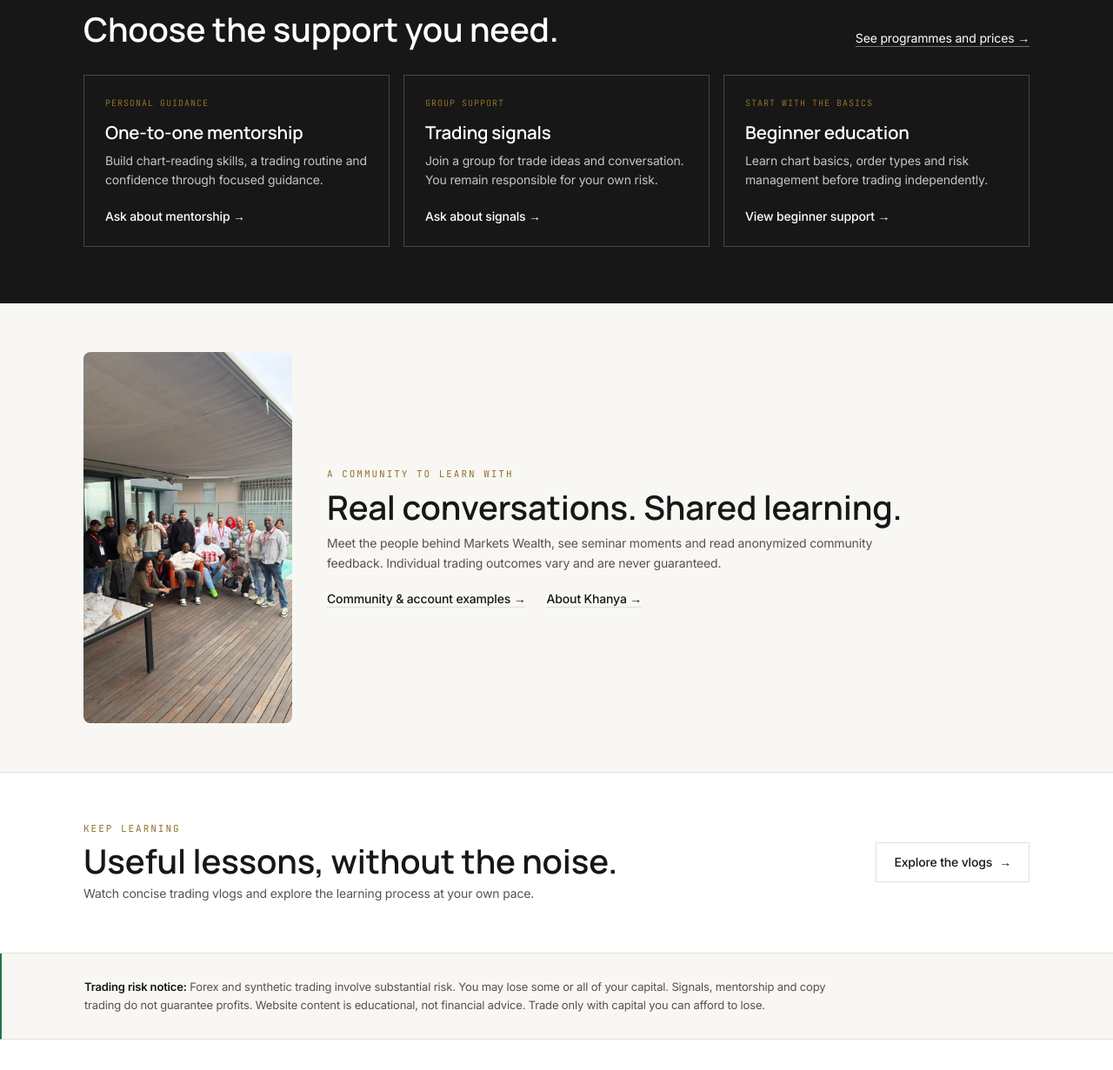
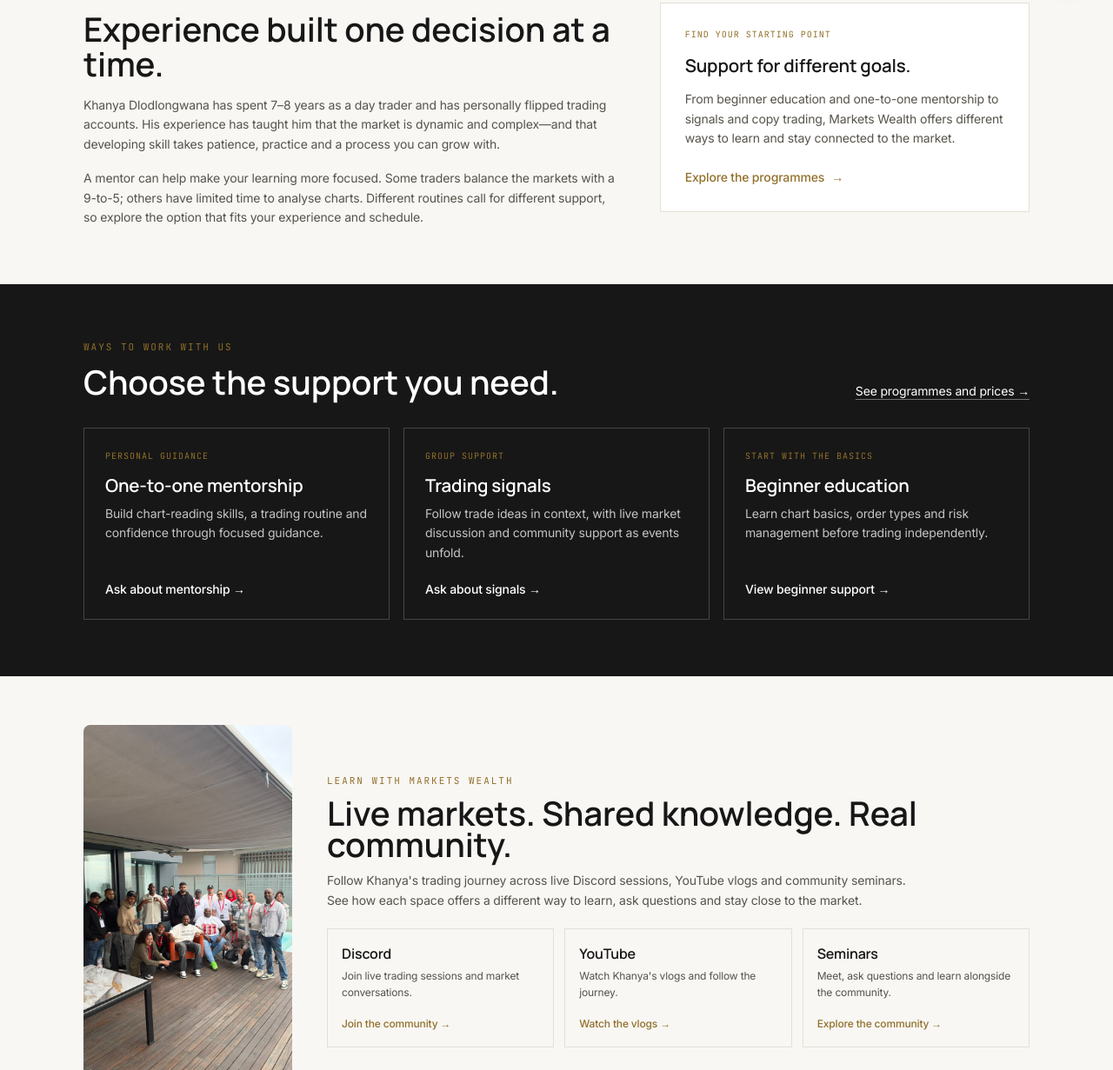
Before and after one commit to Hlakaniphani-Codes/MarketWealth, a plain HTML site: page index.html in a window 1280 px wide. Shown: the part 791-2022 px from the top of the page at 87% size. Drawn offline with nearby package versions, Linux system fonts and the light colour scheme.

Commit message:
Strengthen homepage mentor story
Co-authored-by: Copilot <223556219+Copilot@users.noreply.github.com>

```diff
--- a/index.html
+++ b/index.html
@@ -4,7 +4,7 @@
   <meta charset="utf-8">
   <meta name="viewport" content="width=device-width, initial-scale=1">
   <meta name="theme-color" content="#ffffff">
-  <meta name="description" content="Learn forex with practical mentorship, live community support and a disciplined trading process through Markets Wealth in South Africa.">
+  <meta name="description" content="Learn with Khanya Dlodlongwana, a day trader with 7-8 years of experience. Explore mentorship, live Discord trades, YouTube vlogs and seminars.">
   <title>Markets Wealth | Learn to trade with purpose</title>
 
   <link rel="preconnect" href="https://fonts.googleapis.com">
@@ -67,7 +67,7 @@
         <div class="lg:col-span-7">
           <p class="font-mono text-[11px] tracking-[0.18em] uppercase text-gold mb-5">Forex mentorship &amp; trading signals | South Africa</p>
           <h1 class="font-display font-semibold text-4xl sm:text-5xl lg:text-6xl leading-[1.05] tracking-[-0.03em] mb-5">Build skill.<br><span class="text-gold font-normal">Trade with a plan.</span></h1>
-          <p class="max-w-xl text-[15px] leading-relaxed text-muted mb-7">Get practical mentorship, clear trading ideas and support from people you can talk to. Learn at your pace, ask questions and keep risk in view. Trading is not a shortcut to guaranteed income.</p>
+          <p class="max-w-xl text-[15px] leading-relaxed text-muted mb-7">Whether you are new to the charts or fitting trading around a 9-to-5, find practical support for your schedule, experience and goals. Learn with Khanya and become part of a community that follows the markets together.</p>
           <div class="flex flex-wrap gap-3">
             <a href="programmes.html" class="inline-flex items-center gap-2 bg-gold text-paper px-5 py-3 text-sm font-semibold hover:bg-gold-bright">Explore mentorship &amp; signals <span aria-hidden="true">&rarr;</span></a>
             <a href="https://wa.me/27746040702" target="_blank" rel="noopener" class="inline-flex items-center gap-2 border border-line px-5 py-3 text-sm font-medium hover:border-gold hover:text-gold"><img src="images/whatsapp.svg" alt="" aria-hidden="true" class="w-4 h-4">Talk to the team</a>
@@ -81,6 +81,23 @@
             <p class="portrait-video-fallback" aria-live="polite" hidden></p>
           </div>
         </aside>
+      </div>
+    </section>
+
+    <section class="bg-elevated border-b border-line">
+      <div class="max-w-6xl mx-auto px-6 lg:px-8 py-14 lg:py-16 grid lg:grid-cols-12 gap-8 lg:gap-12 items-center">
+        <div class="lg:col-span-7">
+          <p class="font-mono text-[11px] tracking-[0.18em] uppercase text-gold mb-3">Khanya's trading journey</p>
+          <h2 class="font-display font-semibold text-3xl lg:text-4xl mb-4">Experience built one decision at a time.</h2>
+          <p class="max-w-2xl text-sm leading-relaxed text-muted mb-4">Khanya Dlodlongwana has spent 7–8 years as a day trader and has personally flipped trading accounts. His experience has taught him that the market is dynamic and complex—and that developing skill takes patience, practice and a process you can grow with.</p>
+          <p class="max-w-2xl text-sm leading-relaxed text-muted">A mentor can help make your learning more focused. Some traders balance the markets with a 9-to-5; others have limited time to analyse charts. Different routines call for different support, so explore the option that fits your experience and schedule.</p>
+        </div>
+        <div class="lg:col-span-5 border border-line bg-ink p-6 lg:p-7">
+          <p class="font-mono text-[10px] tracking-widest uppercase text-gold mb-3">Find your starting point</p>
+          <h3 class="font-display font-semibold text-2xl mb-3">Support for different goals.</h3>
+          <p class="text-sm leading-relaxed text-muted mb-5">From beginner education and one-to-one mentorship to signals and copy trading, Markets Wealth offers different ways to learn and stay connected to the market.</p>
+          <a href="programmes.html" class="inline-flex items-center gap-2 text-sm font-medium text-gold hover:text-gold-bright">Explore the programmes <span aria-hidden="true">&rarr;</span></a>
+        </div>
       </div>
     </section>
 
@@ -103,7 +120,7 @@
           <article class="border border-white/20 p-5 lg:p-6 flex flex-col">
             <span class="font-mono text-[10px] tracking-widest uppercase text-gold">Group support</span>
             <h3 class="font-display font-semibold text-xl mt-3 mb-2">Trading signals</h3>
-            <p class="text-sm leading-relaxed text-white/75 mb-5">Join a group for trade ideas and conversation. You remain responsible for your own risk.</p>
+            <p class="text-sm leading-relaxed text-white/75 mb-5">Follow trade ideas in context, with live market discussion and community support as events unfold.</p>
             <a href="https://wa.me/27746040702?text=Hi%2C%20please%20share%20details%20about%20the%20signals%20group." target="_blank" rel="noopener" class="mt-auto text-sm font-medium text-white hover:text-gold">Ask about signals &rarr;</a>
           </article>
           <article class="border border-white/20 p-5 lg:p-6 flex flex-col">
@@ -120,12 +137,25 @@
       <div class="max-w-6xl mx-auto px-6 lg:px-8 py-12 lg:py-14 grid md:grid-cols-[minmax(0,240px)_1fr] items-center gap-7 lg:gap-10">
         <img src="images/community-gathering.jpeg" alt="Khanya with Markets Wealth students at a hosted seminar" class="mx-auto block w-full max-w-[240px] h-auto rounded-lg" loading="lazy" decoding="async">
         <div>
-          <p class="font-mono text-[11px] tracking-[0.18em] uppercase text-gold mb-3">A community to learn with</p>
-          <h2 class="font-display font-semibold text-2xl lg:text-3xl mb-3">Real conversations. Shared learning.</h2>
-          <p class="max-w-2xl text-sm leading-relaxed text-muted mb-5">Meet the people behind Markets Wealth, see seminar moments and read anonymized community feedback. Individual trading outcomes vary and are never guaranteed.</p>
-          <div class="flex flex-wrap gap-x-6 gap-y-3 text-sm font-medium">
-            <a href="seminars.html" class="text-paper underline underline-offset-4 decoration-line hover:text-gold">Community &amp; account examples &rarr;</a>
-            <a href="about.html" class="text-paper underline underline-offset-4 decoration-line hover:text-gold">About Khanya &rarr;</a>
+          <p class="font-mono text-[11px] tracking-[0.18em] uppercase text-gold mb-3">Learn with Markets Wealth</p>
+          <h2 class="font-display font-semibold text-2xl lg:text-3xl mb-3">Live markets. Shared knowledge. Real community.</h2>
+          <p class="max-w-2xl text-sm leading-relaxed text-muted mb-5">Follow Khanya's trading journey across live Discord sessions, YouTube vlogs and community seminars. See how each space offers a different way to learn, ask questions and stay close to the market.</p>
+          <div class="grid sm:grid-cols-3 gap-3">
+            <a href="https://discord.gg/NJdgaHGdw" target="_blank" rel="noopener" class="border border-line p-4 hover:border-gold transition-colors">
+              <span class="block font-display font-semibold text-base mb-1">Discord</span>
+              <span class="block text-xs leading-relaxed text-muted mb-3">Join live trading sessions and market conversations.</span>
+              <span class="text-xs font-medium text-gold">Join the community &rarr;</span>
+            </a>
+            <a href="https://youtube.com/@khanya_us30?si=CQcnPdomPA4JJHbj" target="_blank" rel="noopener" class="border border-line p-4 hover:border-gold transition-colors">
+              <span class="block font-display font-semibold text-base mb-1">YouTube</span>
+              <span class="block text-xs leading-relaxed text-muted mb-3">Watch Khanya's vlogs and follow the journey.</span>
+              <span class="text-xs font-medium text-gold">Watch the vlogs &rarr;</span>
+            </a>
+            <a href="seminars.html" class="border border-line p-4 hover:border-gold transition-colors">
+              <span class="block font-display font-semibold text-base mb-1">Seminars</span>
+              <span class="block text-xs leading-relaxed text-muted mb-3">Meet, ask questions and learn alongside the community.</span>
+              <span class="text-xs font-medium text-gold">Explore the community &rarr;</span>
+            </a>
           </div>
         </div>
       </div>
```
